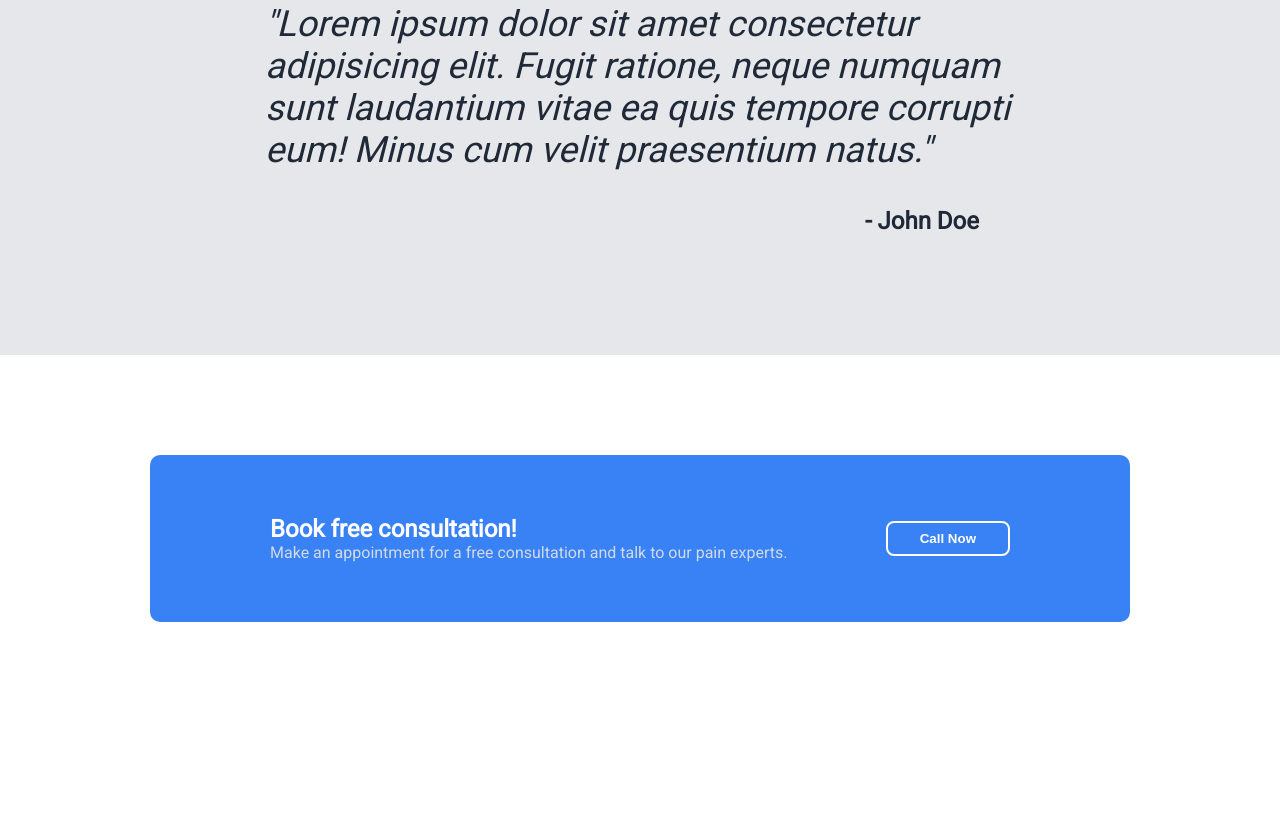
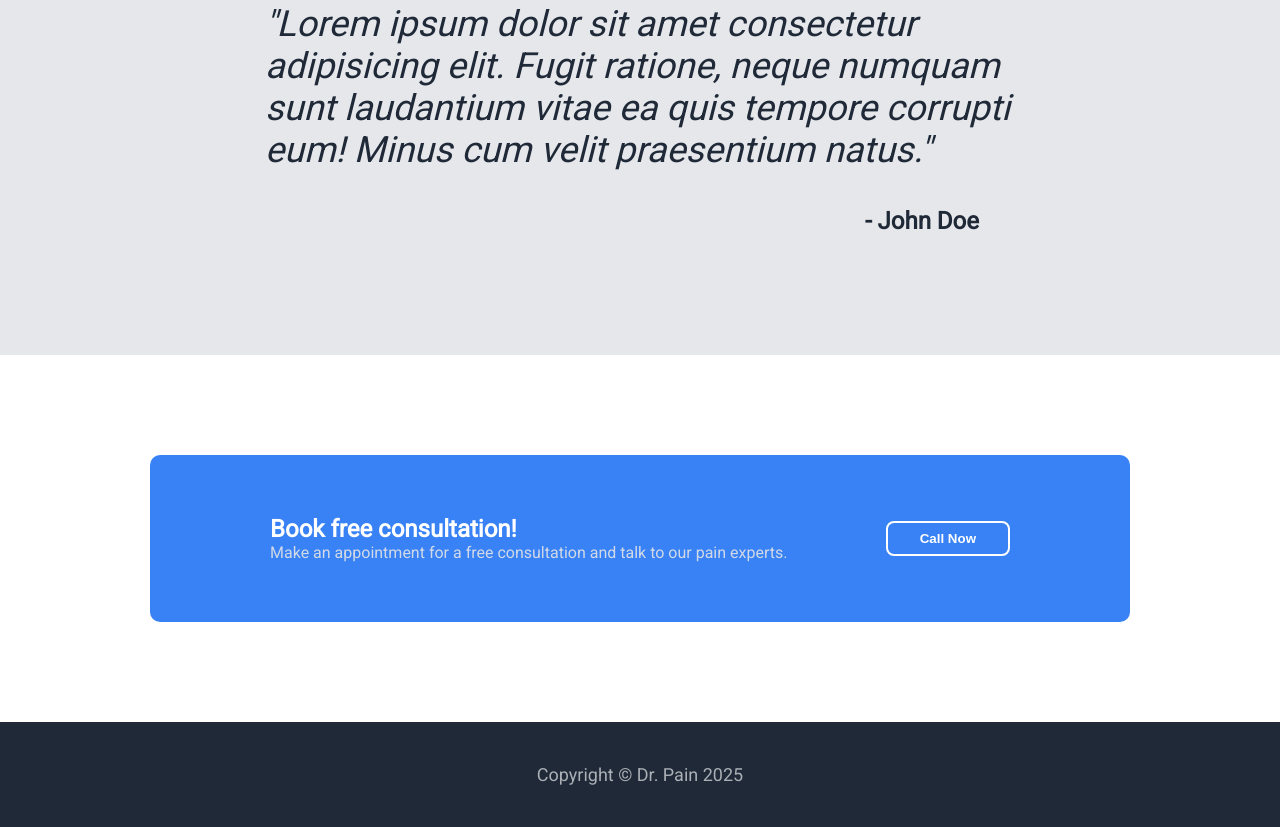
Before and after one commit to OrkByte/landing-page, a plain HTML site: page index.html in a window 1280 px wide. Shown: the part 1129-1956 px from the top of the page. Before the commit the page ends 1851 px from the top, so only its background shows below. Drawn offline with Linux system fonts and the light colour scheme.

Commit message:
Footer section
Add footer section with copyright.

```diff
--- a/index.html
+++ b/index.html
@@ -84,5 +84,7 @@
                 <button class="button cta">Call Now</button>
             </div>
         </div>
+
+        <div class="section-footer">Copyright © Dr. Pain 2025</div>
     </body>
 </html>
--- a/style.css
+++ b/style.css
@@ -182,3 +182,11 @@ button.cta {
     flex: 0 0 auto;
     align-self: center;
 }
+
+.section-footer {
+    background-color: #1F2937;
+    padding: 42px 0;
+    text-align: center;
+    font-size: 18px;
+    color: #ABAFB6;
+}
```
